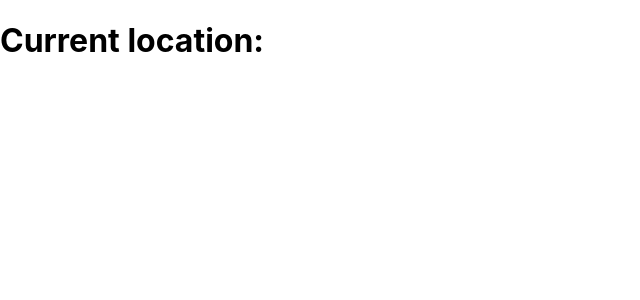
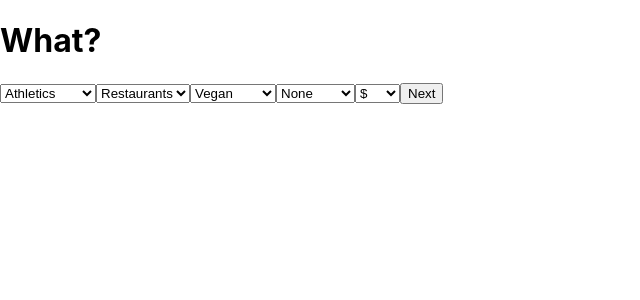
Before and after one commit to jeremielegault/BestManBachelorPartyPlanner, a React (Create React App) app in the folder client/: page /what in a window 1280 px wide. Shown: the top 300 px of the page, without its empty margins (0-640 px from the left). Built offline with nearby package versions, Linux system fonts and the light colour scheme; no server answers.

Commit message:
app routes and component creation

```diff
--- a/client/package.json
+++ b/client/package.json
@@ -9,10 +9,12 @@
     "@testing-library/user-event": "^12.1.10",
     "express": "^4.17.1",
     "react": "^17.0.2",
+    "react-datepicker": "^4.2.1",
     "react-dom": "^17.0.2",
     "react-icons": "^4.2.0",
     "react-router-dom": "^5.3.0",
     "react-scripts": "4.0.3",
+    "styled-components": "^5.3.1",
     "web-vitals": "^1.0.1"
   },
   "scripts": {
--- a/client/src/App.js
+++ b/client/src/App.js
@@ -1,11 +1,46 @@
-import Where from "./components/Where";
+import React, { useState } from "react";
+import styled from "styled-components";
+import { BrowserRouter, Switch, Route } from "react-router-dom";
+import Where from "./components/Where/Where";
+import LoginTitlePage from "./components/LoginTitlePage/LoginTitlePage";
+import Homepage from "./components/Homepage/Homepage";
+import When from "./components/When/When";
+import Who from "./components/Who/Who";
+import What from "./components/What/What";
 
 function App() {
   return (
-    <div className="App">
-      <Where />
-    </div>
+    <BrowserRouter>
+      <Main>
+        <Switch>
+          <Route exact path="/">
+            <LoginTitlePage />
+          </Route>
+          <Route exact path="/homepage">
+            <Homepage />
+          </Route>
+          <Route exact path="/where">
+            <Where />
+          </Route>
+          <Route exact path="/when">
+            <When />
+          </Route>
+          <Route exact path="/who">
+            <Who />
+          </Route>
+          <Route exact path="/what">
+            <What />
+          </Route>
+        </Switch>
+      </Main>
+    </BrowserRouter>
   );
 }
 
+const Main = styled.div`
+  display: flex;
+  flex-direction: column;
+  height: 100vh;
+  width: 100%;
+`;
 export default App;
--- /dev/null
+++ b/client/src/components/Homepage/Homepage.js
@@ -0,0 +1,17 @@
+import React from "react";
+
+const Homepage = () => {
+  return (
+    <div>
+      <h1>Best Man</h1>
+      <h2>Bachelor Party Planner</h2>
+      <p>
+        Fill out the following pages to generate recommendations based on your
+        selections!
+      </p>
+      <button>Next</button>
+    </div>
+  );
+};
+
+export default Homepage;
--- /dev/null
+++ b/client/src/components/LoginTitlePage/LoginTitlePage.js
@@ -0,0 +1,16 @@
+import React from "react";
+import { GiBeerBottle } from "react-icons/gi";
+
+const LoginTitlePage = () => {
+  return (
+    <div>
+      <h1>Best Man</h1>
+      <h2>Bachelor Party Planner</h2>
+      <p>Plan a party that will please the groom and scandalize the bride.</p>
+      <GiBeerBottle />
+      <button>Log in</button>
+    </div>
+  );
+};
+
+export default LoginTitlePage;
--- /dev/null
+++ b/client/src/components/What/What.js
@@ -0,0 +1,50 @@
+import React from "react";
+
+const What = () => {
+  return (
+    <div>
+      <h1>What?</h1>
+      <select>
+        <label>What type of activities do you enjoy as a group?</label>
+        <option selected value="Athletics">
+          Athletics
+        </option>
+        <option value="Experience">Experiences</option>
+        <option value=" Intellectual">Intellectual</option>
+      </select>
+      <select>
+        <label>How do you wish to dine?</label>
+        <option selected value="Restaurants">
+          Restaurants
+        </option>
+        <option value="DIY">DIY</option>
+      </select>
+      <select>
+        <label>Dietary restrictions?</label>
+        <option selected value="Vegan">
+          Vegan
+        </option>
+        <option value="Vegetarian">Vegetarian</option>
+      </select>
+      <select>
+        <label>How would you describe your drinking?</label>
+        <option selected value="None">
+          None
+        </option>
+        <option value="Moderate">Moderate</option>
+        <option value="Heavy">Heavy</option>
+      </select>
+      <select>
+        <label>What's your budget?</label>
+        <option selected value="$">
+          $
+        </option>
+        <option value="$$">$$</option>
+        <option value="$$$">$$$</option>
+      </select>
+      <button>Next</button>
+    </div>
+  );
+};
+
+export default What;
--- /dev/null
+++ b/client/src/components/When/When.js
@@ -0,0 +1,21 @@
+import React, { useState } from "react";
+import DatePicker from "react-datepicker";
+
+import "react-datepicker/dist/react-datepicker.css";
+
+const When = () => {
+  const [startDate, setStartDate] = useState(new Date());
+  return (
+    <div>
+      <h1>When?</h1>
+      <p>Select the date(s)</p>
+      <DatePicker
+        selected={startDate}
+        onChange={(date) => setStartDate(date)}
+      />
+      <button>Next</button>
+    </div>
+  );
+};
+
+export default When;
--- a/client/src/components/where.js
+++ b/client/src/components/Where/Where.js
@@ -17,7 +17,10 @@ const Where = () => {
 
   return (
     <div>
+      <h1>Where?</h1>
+      <p>We use your location to generate results based on your selections!</p>
       <h1>Current location:{latlon}</h1>
+      <button>Next</button>
     </div>
   );
 };
--- /dev/null
+++ b/client/src/components/Who/Who.js
@@ -0,0 +1,23 @@
+import React from "react";
+
+const Who = () => {
+  return (
+    <div>
+      <h1>Who?</h1>
+      <form>
+        <label>
+          Name of the groom:
+          <input type="text" name="GroomName" />
+        </label>
+        <label>
+          Number of guests:
+          <input type="number" name="NumGuests" />
+        </label>
+        <input type="submit" value="Submit" />
+      </form>
+      <button>Next</button>
+    </div>
+  );
+};
+
+export default Who;
--- a/client/src/index.js
+++ b/client/src/index.js
@@ -1,17 +1,11 @@
-import React from 'react';
-import ReactDOM from 'react-dom';
-import './index.css';
-import App from './App';
-import reportWebVitals from './reportWebVitals';
+import React from "react";
+import ReactDOM from "react-dom";
+import "./index.css";
+import App from "./App";
 
 ReactDOM.render(
   <React.StrictMode>
     <App />
   </React.StrictMode>,
-  document.getElementById('root')
+  document.getElementById("root")
 );
-
-// If you want to start measuring performance in your app, pass a function
-// to log results (for example: reportWebVitals(console.log))
-// or send to an analytics endpoint. Learn more: https://bit.ly/CRA-vitals
-reportWebVitals();
--- a/client/src/reportWebVitals.js
+++ /dev/null
@@ -1,13 +0,0 @@
-const reportWebVitals = onPerfEntry => {
-  if (onPerfEntry && onPerfEntry instanceof Function) {
-    import('web-vitals').then(({ getCLS, getFID, getFCP, getLCP, getTTFB }) => {
-      getCLS(onPerfEntry);
-      getFID(onPerfEntry);
-      getFCP(onPerfEntry);
-      getLCP(onPerfEntry);
-      getTTFB(onPerfEntry);
-    });
-  }
-};
-
-export default reportWebVitals;
--- a/package.json
+++ b/package.json
@@ -8,6 +8,7 @@
   },
   "dependencies": {
     "@googlemaps/google-maps-services-js": "^3.2.2",
-    "dotenv": "^10.0.0"
+    "dotenv": "^10.0.0",
+    "react-icons": "^4.2.0"
   }
 }
```
Also changed, not shown: client/src/components/index.js (deleted), 2 other files (tests, documents, lock files or other folders).
